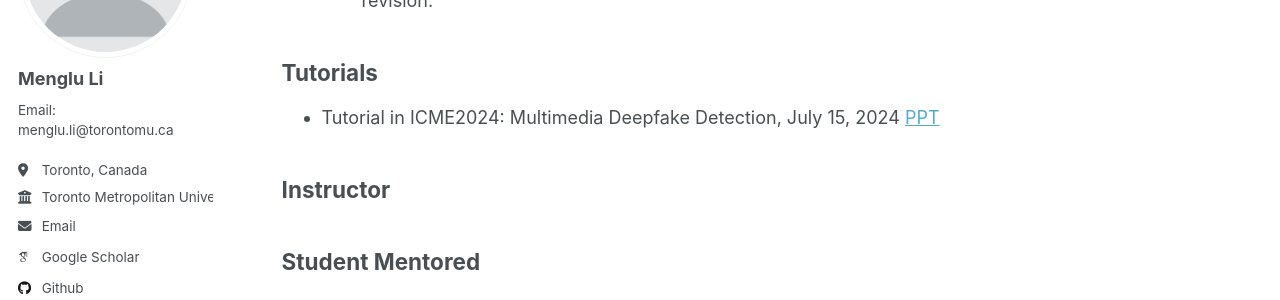
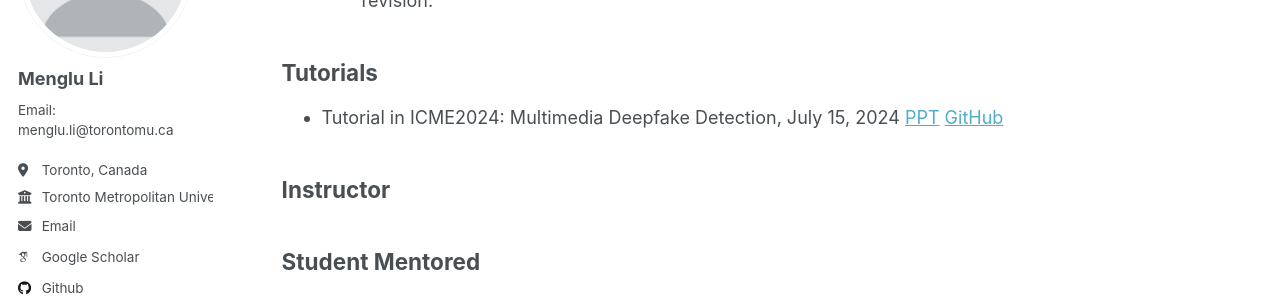
Before and after one commit to menglu-lml/menglu-lml.github.io, a Jekyll site: the page built from _pages/teach.md, in a window 1280 px wide and 900 px high, scrolled down 725 px. Shown: the part 223-523 px from the top of the window. Built offline with Jekyll 4.4.1, drawn with Linux system fonts in a browser that asks for light colours; some web fonts are replaced.

Commit message:
Update teach.md

```diff
--- a/_pages/teach.md
+++ b/_pages/teach.md
@@ -33,7 +33,7 @@ redirect_from:
 
 ## Tutorials
 
-* Tutorial in ICME2024: Multimedia Deepfake Detection, July 15, 2024 [PPT]()
+* Tutorial in ICME2024: Multimedia Deepfake Detection, July 15, 2024 [PPT](../files/ICME_Tutorial_Multimedia_Deepfake_Detection.pdf) [GitHub](https://github.com/yzyouzhang/Awesome-Multimedia-Deepfake-Detection)
 
 
 ## Instructor
```
